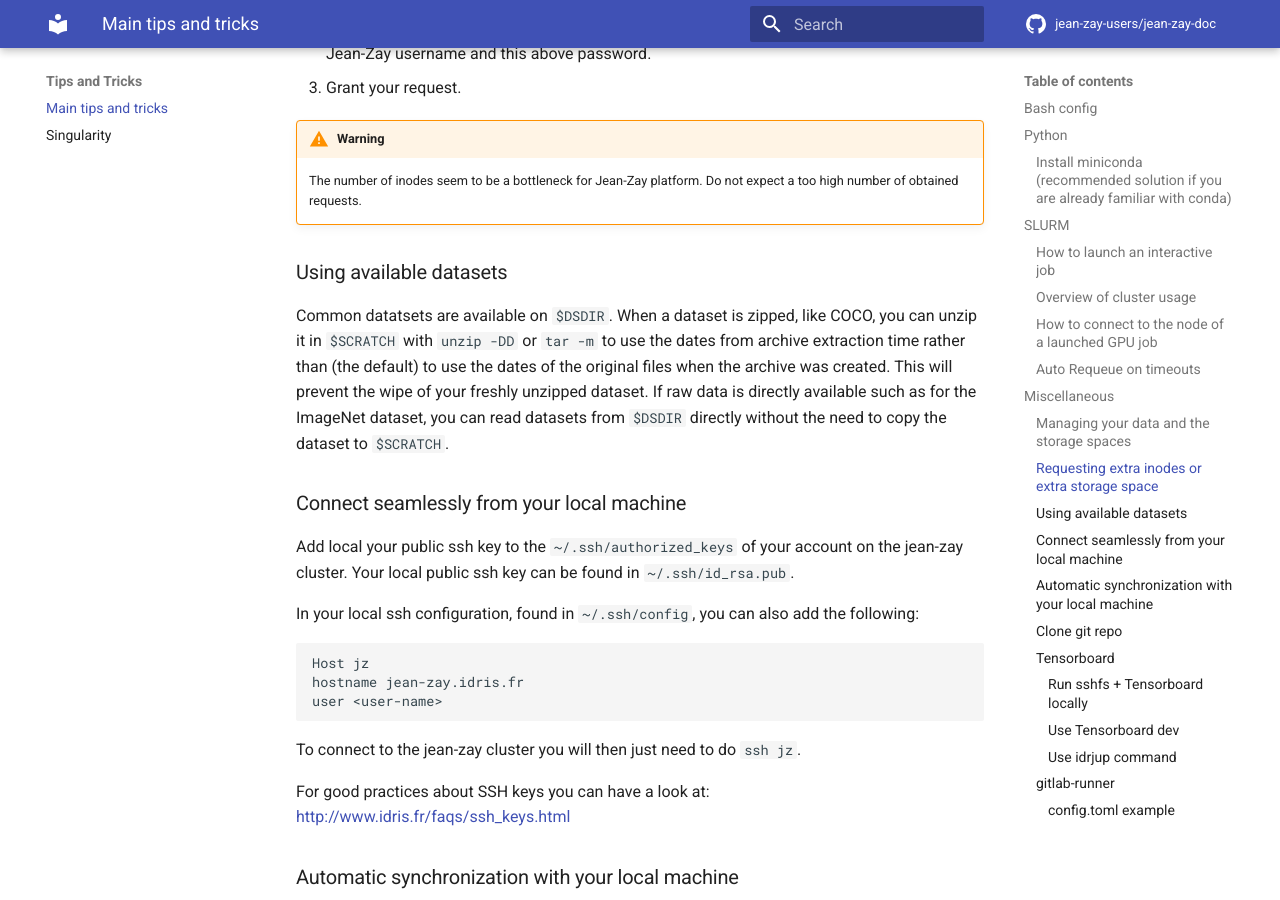
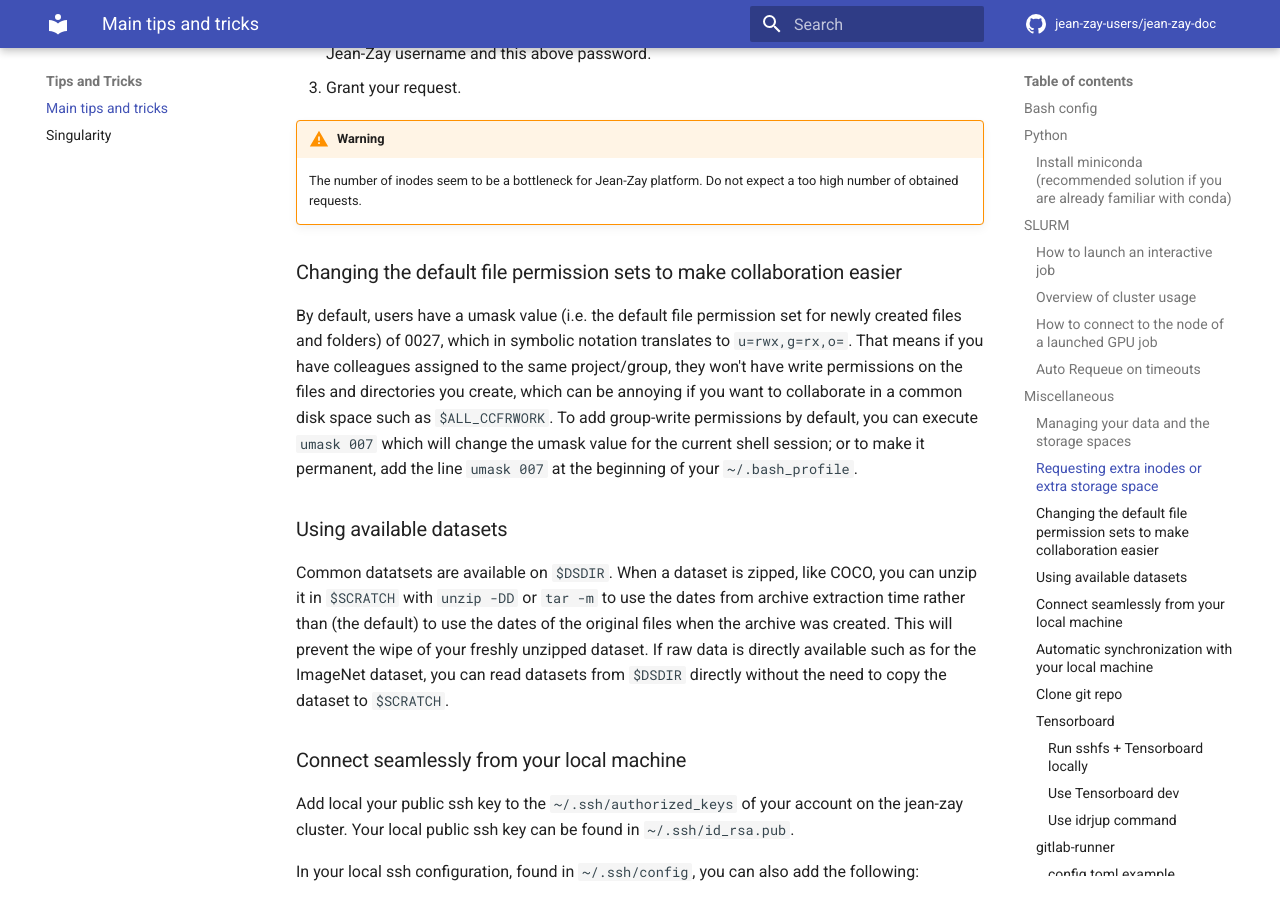
Before and after one commit to jean-zay-users/jean-zay-doc, an MkDocs documentation site: the page built from docs/tips-and-tricks.md, in a window 1280 px wide and 900 px high, scrolled down 4469 px. Built offline with MkDocs 1.6.1 and Material for MkDocs 9.7.7, drawn with Linux system fonts in a browser that asks for light colours; comment, search, counter and statistics services are not loaded.

Commit message:
Add tip on changing the default file permission sets to make collaboration easier (#86)
Co-authored-by: Zaccharie Ramzi <zaccharie.ramzi@gmail.com>

```diff
--- a/docs/tips-and-tricks.md
+++ b/docs/tips-and-tricks.md
@@ -216,7 +216,9 @@
 !!! warning
     The number of inodes seem to be a bottleneck for Jean-Zay platform. Do not expect a too high number of obtained requests.
 
+### Changing the default file permission sets to make collaboration easier
 
+By default, users have a umask value (i.e. the default file permission set for newly created files and folders) of 0027, which in symbolic notation translates to `u=rwx,g=rx,o=`. That means if you have colleagues assigned to the same project/group, they won't have write permissions on the files and directories you create, which can be annoying if you want to collaborate in a common disk space such as `$ALL_CCFRWORK`. To add group-write permissions by default, you can execute `umask 007` which will change the umask value for the current shell session; or to make it permanent, add the line `umask 007` at the beginning of your `~/.bash_profile`.
 
 ### Using available datasets
 
```
